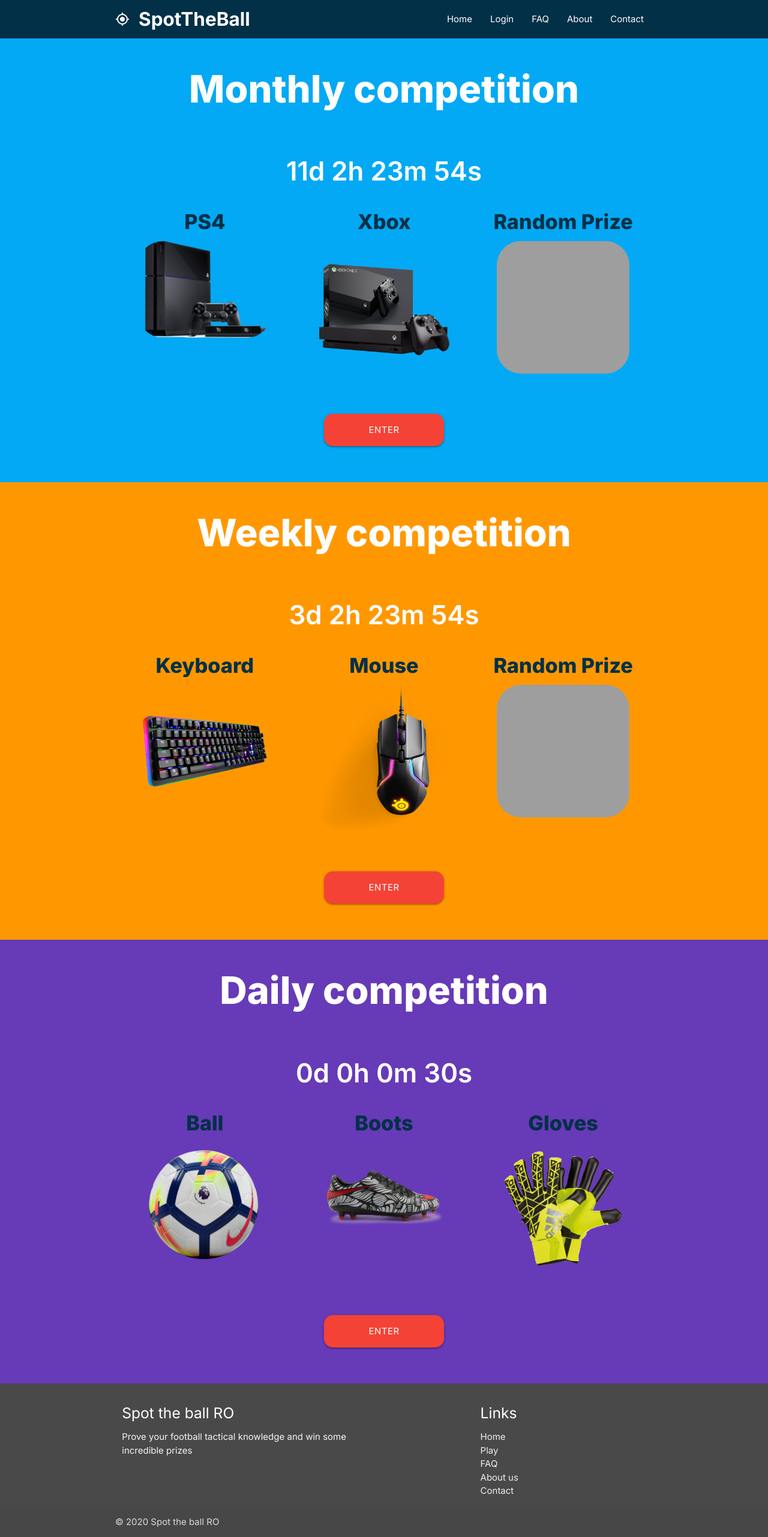
After one commit to GabrielAgache/guessball, a Django app: page /competitions/ in a window 1280 px wide. The commit adds this page. Shown: the whole page at 60% size. Run offline with Django 3.2, Linux system fonts and the light colour scheme; grey boxes are pictures that could not be loaded.

Commit message:
move to linux

```diff
--- a/guess_ball_app/static/guess_ball_app/css/main.css
+++ b/guess_ball_app/static/guess_ball_app/css/main.css
@@ -9,9 +9,30 @@
 }
 
 .gradient_under_nav {
-    background: #03a9f4;  /* fallback for old browsers */
-    background: -webkit-linear-gradient(to top, #FFFFFF,  #03a9f4);  /* Chrome 10-25, Safari 5.1-6 */
-    background: linear-gradient(to top, #FFFFFF,  #03a9f4); /* W3C, IE 10+/ Edge, Firefox 16+, Chrome 26+, Opera 12+, Safari 7+ */
+    background: #03a9f4; /* fallback for old browsers */
+    background: -webkit-linear-gradient(to top, #FFFFFF, #03a9f4); /* Chrome 10-25, Safari 5.1-6 */
+    background: linear-gradient(to top, #FFFFFF, #03a9f4); /* W3C, IE 10+/ Edge, Firefox 16+, Chrome 26+, Opera 12+, Safari 7+ */
+}
+
+.prize_img {
+    width: 80%;
+    height: 80%;
+    border-radius: 40px;
+    object-fit: cover;
+}
+
+.prize_img {
+    transition: all 1s;
+}
+
+.prize_img:hover {
+    transform: rotate(180deg) scale(1.5);
+}
+
+.enter_comp_but {
+    border-radius: 15px;
+    margin: 60px 0;
+    width: 200px;
 }
 
 .inter_bold {
--- a/guess_ball_app/static/guess_ball_app/js/main.js
+++ b/guess_ball_app/static/guess_ball_app/js/main.js
@@ -1 +1,54 @@
+Date.prototype.addHours = function(h) {
+  this.setTime(this.getTime() + (h * 60 * 60 * 1000));
+  return this;
+}
+
+initTimers()
+
+function initTimers() {
+
+    if (document.getElementById("monthly_time") != null) {
+        initCountdownTimer("monthly_time", new Date().addHours(24 * 11.1).getTime());
+    }
+
+    if (document.getElementById("weekly_time") != null) {
+        initCountdownTimer("weekly_time", new Date().addHours(24 * 3.1).getTime());
+    }
+
+    if (document.getElementById("daily_time") != null) {
+        initCountdownTimer("daily_time", new Date().addHours(0.01).getTime());
+    }
+}
+
+
+
+function initCountdownTimer(obj_id, countdownDate) {
+
+// Update the count down every 1 second
+    var x = setInterval(() => {
+
+        // Get today's date and time
+        var now = new Date().getTime();
+
+        // Find the distance between now and the count down date
+        var distance = countdownDate - now;
+
+        // Time calculations for days, hours, minutes and seconds
+        var days = Math.floor(distance / (1000 * 60 * 60 * 24));
+        var hours = Math.floor((distance % (1000 * 60 * 60 * 24)) / (1000 * 60 * 60));
+        var minutes = Math.floor((distance % (1000 * 60 * 60)) / (1000 * 60));
+        var seconds = Math.floor((distance % (1000 * 60)) / 1000);
+
+        // Display the result in the element with id="demo"
+        document.getElementById(obj_id).innerHTML = days + "d " + hours + "h "
+            + minutes + "m " + seconds + "s ";
+
+        // If the count down is finished, write some text
+        if (distance < 0) {
+            clearInterval(x);
+            document.getElementById(obj_id).innerHTML = "EXPIRED";
+        }
+    }, 1000);
+}
+
 document.addEventListener('DOMContentLoaded', M.AutoInit());
--- /dev/null
+++ b/guess_ball_app/templates/guess_ball_app/competitions.html
@@ -0,0 +1,95 @@
+{% load static %}
+<!DOCTYPE html>
+<html lang="en">
+{% include "guess_ball_app/head.html" %}
+<body>
+{% include "guess_ball_app/header.html" %}
+<main>
+    <style>
+        .row {
+         margin: 0;
+        }
+    </style>
+    <!-- Monthly competition -->
+    <div class="light-blue">
+        <div class="container">
+            <div class="row center">
+                <h1 style="font-weight: 800; margin: 0; padding: 50px" class="white-text">Monthly competition</h1>
+                <h3 id="monthly_time" style="font-weight: 600" class="white-text"></h3>
+                <div class="col s12 m4">
+                    <h4 class="dark-blue-text" style="font-weight: 800">PS4</h4>
+                    <img class="prize_img" src="{% static 'guess_ball_app/img/ps_prize.png' %}">
+                </div>
+                <div class="col s12 m4">
+                    <h4 class="dark-blue-text" style="font-weight: 800">Xbox</h4>
+                    <img class="prize_img" src="{% static 'guess_ball_app/img/xbox_prize.png' %}">
+                </div>
+                <div class="col s12 m4">
+                    <h4 class="dark-blue-text" style="font-weight: 800">Random Prize</h4>
+                    <img class="prize_img" src="https://picsum.photos/300">
+                </div>
+            </div>
+            <div class="row center">
+                <a class="enter_comp_but btn-large red pulse">Enter</a>
+            </div>
+        </div>
+    </div>
+
+    <!-- Weekly competition -->
+    <div class="orange">
+        <div class="container">
+            <div class="row center">
+                <h1 style="font-weight: 800; margin: 0; padding: 50px" class="white-text">Weekly competition</h1>
+                <h3 id="weekly_time" style="font-weight: 600" class="white-text"></h3>
+                <div class="col s12 m4">
+                    <h4 class="dark-blue-text" style="font-weight: 800">Keyboard</h4>
+                    <img class="prize_img" src="{% static 'guess_ball_app/img/keyboard_prize.png' %}">
+                </div>
+                <div class="col s12 m4">
+                    <h4 class="dark-blue-text" style="font-weight: 800">Mouse</h4>
+                    <img class="prize_img" src="{% static 'guess_ball_app/img/mouse_prize.png' %}">
+                </div>
+                <div class="col s12 m4">
+                    <h4 class="dark-blue-text" style="font-weight: 800">Random Prize</h4>
+                    <img class="prize_img" src="https://picsum.photos/300">
+                </div>
+            </div>
+            <div class="row center">
+                <a class="enter_comp_but btn-large red">Enter</a>
+            </div>
+        </div>
+    </div>
+
+    <div class="deep-purple">
+        <div class="container">
+            <div class="row center">
+                <h1 style="font-weight: 800; margin: 0; padding: 50px" class="white-text">Daily competition</h1>
+                <h3 id="daily_time" style="font-weight: 600" class="white-text"></h3>
+                <div class="col s12 m4">
+                    <h4 class="dark-blue-text" style="font-weight: 800">Ball</h4>
+                    <img class="prize_img" src="{% static 'guess_ball_app/img/ball_prize.png' %}">
+                </div>
+                <div class="col s12 m4">
+                    <h4 class="dark-blue-text" style="font-weight: 800">Boots</h4>
+                    <img class="prize_img" src="{% static 'guess_ball_app/img/boots_prize.png' %}">
+                </div>
+                <div class="col s12 m4">
+                    <h4 class="dark-blue-text" style="font-weight: 800">Gloves</h4>
+                   <img class="prize_img" src="{% static 'guess_ball_app/img/gloves_prize.png' %}">
+                </div>
+            </div>
+            <div class="row center">
+                <a class="enter_comp_but btn-large red pulse">Enter</a>
+            </div>
+        </div>
+    </div>
+
+
+
+</main>
+{% include "guess_ball_app/footer.html" %}
+<!--JavaScript at end of body for optimized loading-->
+<script type="text/javascript" src="{% static "guess_ball_app/js/materialize.min.js" %}"></script>
+<script type="text/javascript" src="{% static "guess_ball_app/js/main.js" %}"></script>
+</body>
+</html>
--- a/guess_ball_app/templates/guess_ball_app/footer.html
+++ b/guess_ball_app/templates/guess_ball_app/footer.html
@@ -1,4 +1,4 @@
-<footer class="page-footer grey lighten-1">
+<footer style="background-color: #494949" class="page-footer">
 
     <div class="container">
         <div class="row">
--- a/guess_ball_app/templates/guess_ball_app/header.html
+++ b/guess_ball_app/templates/guess_ball_app/header.html
@@ -1,4 +1,23 @@
 <header>
+    {% if user.is_authenticated %}
+        <div id="account_options" class="dark-blue dropdown-content horial">
+            <ul>
+                <li><a class="white-text" href="{% url 'profile' %}">
+                    <i class="material-icons left">account_circle</i>Profile
+                </a></li>
+                <li><a class="white-text" href="{% url 'profile' %}">
+                    <i class="material-icons left">history</i>History
+                </a></li>
+                <li><a class="white-text" href="{% url 'profile' %}">
+                    <i class="material-icons left">shopping_basket</i>Basket
+                </a></li>
+                <li><a class="white-text" href="{% url 'logout' %}">
+                    <i class="material-icons left">exit_to_app</i>Logout
+                </a></li>
+            </ul>
+        </div>
+
+    {% endif %}
     <nav class="dark-blue">
         <div class="nav-wrapper container">
             <a style="font-weight: 700" class="brand-logo">
@@ -7,20 +26,36 @@
             </a>
             <a href="#" data-target="mobile-demo" class="sidenav-trigger"><i class="white-text material-icons">menu</i></a>
             <ul class="right hide-on-med-and-down">
-                <li><a href="{% url 'home' %}">Home</a></li>
-                <li><a>Play</a></li>
+                {% if not user.is_authenticated %}
+                    <li><a href="{% url 'home' %}">Home</a></li>
+                {% else %}
+                    <li><a href="{% url 'competitions' %}">Competitions</a></li>
+                {% endif %}
+                {% if not user.is_authenticated %}
+                    <li><a href="{% url 'login' %}">Login</a></li>
+                {% endif %}
                 <li><a href="{% url 'faq' %}">FAQ</a></li>
                 <li><a href="{% url 'aboutus' %}">About</a></li>
                 <li><a href="{% url 'contact' %}">Contact</a></li>
+                {% if user.is_authenticated %}
+                    <li>
+                        <a class="dropdown-trigger" data-target="account_options" href="#">
+                            Account&nbsp;&nbsp;&nbsp;&nbsp;
+                            <i class="material-icons right">arrow_drop_down</i>
+                        </a>
+                    </li>
+                    <li><a href="{% url 'profile' %}">Hello, {{ user.username }}</a></li>
+                {% endif %}
             </ul>
         </div>
     </nav>
-
     <ul id="mobile-demo" class="sidenav">
         <li><a href="{% url 'home' %}">Home</a></li>
-        <li><a>Play</a></li>
+        {% if not user.is_authenticated %}
+            <li><a href="{% url 'login' %}">Login</a></li>
+        {% endif %}
         <li><a href="{% url 'faq' %}">FAQ</a></li>
-        <li><a href="{% url 'aboutus' %}">About us</a></li>
+        <li><a href="{% url 'aboutus' %}">About</a></li>
         <li><a href="{% url 'contact' %}">Contact</a></li>
     </ul>
 </header>
--- a/guess_ball_app/templates/guess_ball_app/home.html
+++ b/guess_ball_app/templates/guess_ball_app/home.html
@@ -14,7 +14,7 @@
                 Play Spot the ball Ro now, find out where the ball is and win
             </h5>
             <br><br>
-            <a class="animate__animated animate__bounceInLeft waves-effect waves-red btn-large orange">
+            <a href="{% url 'competitions' %}" class="animate__animated animate__bounceInLeft waves-effect waves-red btn-large orange">
                 <i class="material-icons left">play_arrow</i>
                 Play
             </a>
--- a/guess_ball_app/urls.py
+++ b/guess_ball_app/urls.py
@@ -1,11 +1,16 @@
-from django.contrib import admin
-from django.urls import path, include
+from django.urls import path
 
 from guess_ball_app import views
+from django.contrib.auth import views as auth_views
 
 urlpatterns = [
     path('', views.home, name="home"),
     path('faq/', views.faq, name="faq"),
     path('aboutus/', views.aboutus, name="aboutus"),
     path('contact/', views.contact, name="contact"),
+    path('login/', auth_views.LoginView.as_view(template_name='guess_ball_app/login.html'), name="login"),
+    path('logout/', auth_views.LogoutView.as_view(), name="logout"),
+    path('sign_up/', views.sign_up, name="sign_up"),
+    path('profile/', views.profile, name='profile'),
+    path('competitions/', views.competitions, name="competitions")
 ]
--- a/guess_ball_app/views.py
+++ b/guess_ball_app/views.py
@@ -1,5 +1,9 @@
-from django.shortcuts import render
+from django.contrib.auth import authenticate, login
+from django.contrib.auth.decorators import login_required
+from django.http import HttpResponse
+from django.shortcuts import render, redirect
 
+from guess_ball_app.forms import SignUpForm
 from guess_ball_app.models import Faq, AboutInfo
 
 
@@ -19,3 +23,28 @@
 
 def contact(request):
     return render(request, "guess_ball_app/contact.html")
+
+
+def sign_up(request):
+    if request.method == 'POST':
+        form = SignUpForm(request.POST)
+        if form.is_valid():
+            form.save()
+            username = form.cleaned_data.get('username')
+            password = form.cleaned_data.get('password1')
+            user = authenticate(username=username, password=password)
+            login(request, user)
+            return redirect('home')
+        else:
+            return render(request, 'guess_ball_app/login.html', {'sign_up_form': form})
+    else:
+        return redirect('login')
+
+
+@login_required
+def profile(request):
+    return render(request, 'guess_ball_app/profile.html')
+
+
+def competitions(request):
+    return render(request, 'guess_ball_app/competitions.html')
--- a/guessball/settings.py
+++ b/guessball/settings.py
@@ -120,6 +120,9 @@
 # https://docs.djangoproject.com/en/3.0/howto/static-files/
 
 STATIC_URL = '/static/'
+LOGIN_URL = 'login'
+LOGIN_REDIRECT_URL = 'home'
+LOGOUT_REDIRECT_URL = 'home'
 
 # Activate Django-Heroku.
 django_heroku.settings(locals())
```
Also changed, not shown: guess_ball_app/forms.py (added, +11 -0 lines), guess_ball_app/templates/guess_ball_app/login.html (added, +85 -0 lines), guess_ball_app/templates/guess_ball_app/profile.html (added, +64 -0 lines), guess_ball_app/static/guess_ball_app/img/ball_prize.png (added), guess_ball_app/static/guess_ball_app/img/boots_prize.png (added), guess_ball_app/static/guess_ball_app/img/boxe_prize.jpg (added), guess_ball_app/static/guess_ball_app/img/gloves_prize.png (added), guess_ball_app/static/guess_ball_app/img/keyboard_prize.png (added), guess_ball_app/static/guess_ball_app/img/mouse_prize.png (added), guess_ball_app/static/guess_ball_app/img/ps_prize.png (added), guess_ball_app/static/guess_ball_app/img/xbox_prize.png (added).
